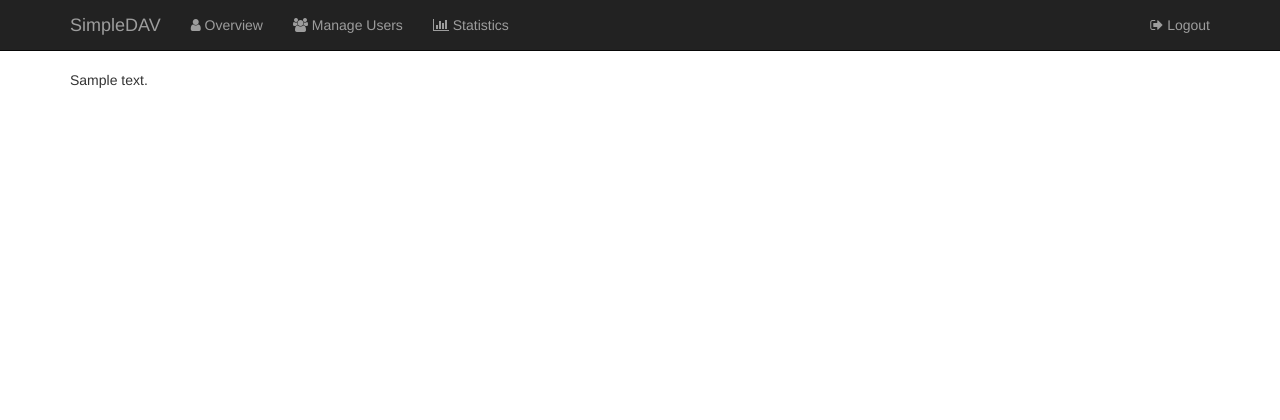
After one commit to mengelbrecht/simple-dav, a PHP site: template templates/layout.php in a window 1280 px wide. The commit adds this page. Shown: the top 420 px of the page. Run offline with PHP 8.4, Linux system fonts and the light colour scheme; the template is opened without the code that fills it: most values are stand-ins (such as "Sample title", 1, 10 or a date in 2020); data that the repository does not hold is empty; some libraries are stand-ins or nearby versions.

Commit message:
use layout for overview

```diff
--- /dev/null
+++ b/templates/layout.php
@@ -0,0 +1,49 @@
+<!DOCTYPE html>
+<html lang="en">
+<head>
+    <meta charset="utf-8">
+    <meta http-equiv="X-UA-Compatible" content="IE=edge">
+    <meta name="viewport" content="width=device-width, initial-scale=1">
+    <meta name="description" content="">
+    <meta name="author" content="">
+    <link rel="icon" href="../favicon.ico">
+    <title><?= isset($title) ? \SimpleDAV\Utils::escape($title) : "SimpleDAV" ?></title>
+    <link href="//maxcdn.bootstrapcdn.com/bootswatch/3.3.2/flatly/bootstrap.min.css" rel="stylesheet">
+    <link href="//maxcdn.bootstrapcdn.com/font-awesome/4.3.0/css/font-awesome.min.css" rel="stylesheet">
+    <link href="assets/css/layout.css" rel="stylesheet">
+</head>
+<body>
+<nav class="navbar navbar-inverse navbar-fixed-top">
+    <div class="container">
+        <div class="navbar-header">
+            <button type="button" class="navbar-toggle collapsed" data-toggle="collapse" data-target="#navbar" aria-expanded="false" aria-controls="navbar">
+                <span class="sr-only">Toggle navigation</span>
+                <span class="icon-bar"></span>
+                <span class="icon-bar"></span>
+                <span class="icon-bar"></span>
+            </button>
+            <a class="navbar-brand" href="#">SimpleDAV</a>
+        </div>
+        <div class="navbar-collapse collapse navbar-inverse-collapse" id="navbar-main">
+            <ul class="nav navbar-nav">
+                <li <?= isset($page) && $page === "overview" ? 'class="active"' : '' ?>>
+                    <a href="?action=overview"><i class="fa fa-user"></i> Overview</a>
+                </li>
+                <li <?= isset($page) && $page === "users" ? 'class="active"' : '' ?>>
+                    <a href="?action=users"><i class="fa fa-users"></i> Manage Users</a>
+                </li>
+                <li <?= isset($page) && $page === "statistics" ? 'class="active"' : '' ?>>
+                    <a href="?action=statistics"><i class="fa fa-bar-chart"></i> Statistics</a>
+                </li>
+            </ul>
+            <ul class="nav navbar-nav navbar-right">
+                <li><a href="?action=logout"><i class="fa fa-sign-out"></i> Logout</a></li>
+            </ul>
+        </div>
+    </div>
+</nav>
+<div class="container">
+    <?= $content_for_layout ?>
+</div>
+</body>
+</html>
```
Also changed, not shown: lib/Controllers/Overview.php (+3 -4 lines), templates/overview.php (+1 -44 lines), assets/css/layout.css (renamed from assets/css/overview.css).
